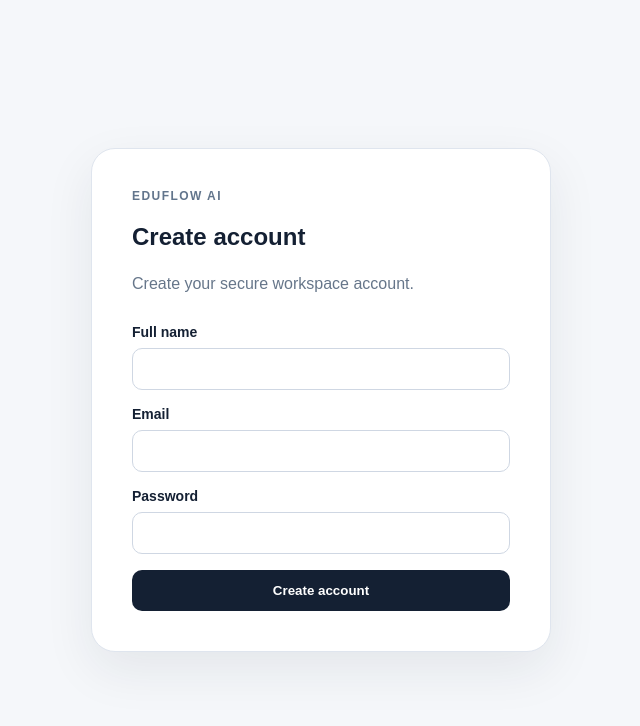
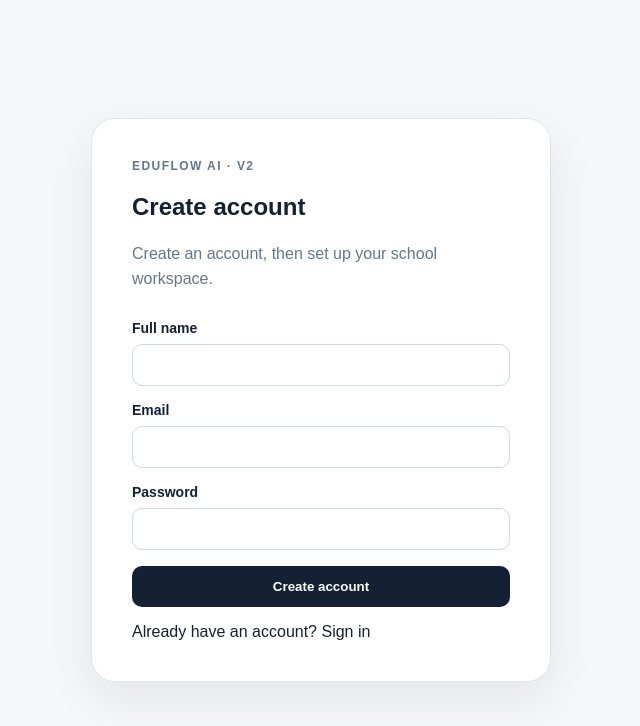
Before and after one commit to MrOmerMohammed/eduflow-ai, a Next.js app: page /auth/sign-up in a window 1280 px wide. Shown: the top 726 px of the page, without its empty margins (319-959 px from the left). Built offline with nearby package versions, Linux system fonts and the light colour scheme; no server answers.

Commit message:
feat: add sign in navigation for v2 testing

```diff
--- a/src/app/auth/sign-up/page.tsx
+++ b/src/app/auth/sign-up/page.tsx
@@ -5,46 +5,14 @@ import { useRouter } from "next/navigation";
 import { createClient } from "@/lib/supabase/client";
 
 export default function SignUpPage() {
-  const router = useRouter();
-  const supabase = createClient();
-  const [email, setEmail] = useState("");
-  const [password, setPassword] = useState("");
-  const [name, setName] = useState("");
-  const [message, setMessage] = useState<string | null>(null);
-  const [error, setError] = useState<string | null>(null);
-
+  const router = useRouter(); const supabase = createClient();
+  const [email, setEmail] = useState(""); const [password, setPassword] = useState(""); const [name, setName] = useState("");
+  const [message, setMessage] = useState<string | null>(null); const [error, setError] = useState<string | null>(null);
   async function onSubmit(event: FormEvent<HTMLFormElement>) {
-    event.preventDefault();
-    setError(null);
-    setMessage(null);
-    const { data, error: signUpError } = await supabase.auth.signUp({
-      email,
-      password,
-      options: { data: { full_name: name } },
-    });
-    if (signUpError) {
-      setError(signUpError.message);
-      return;
-    }
-    if (data.session) router.replace("/");
-    else setMessage("Account created. Check your email to confirm your account before signing in.");
+    event.preventDefault(); setError(null); setMessage(null);
+    const { data, error: signUpError } = await supabase.auth.signUp({ email, password, options: { data: { full_name: name } } });
+    if (signUpError) { setError(signUpError.message); return; }
+    if (data.session) router.replace("/setup"); else setMessage("Account created. Check your email to confirm your account before signing in.");
   }
-
-  return (
-    <main className="auth-shell">
-      <section className="auth-card">
-        <p className="eyebrow">EduFlow AI</p>
-        <h1>Create account</h1>
-        <p className="lead">Create your secure workspace account.</p>
-        <form onSubmit={onSubmit} className="auth-form">
-          <label>Full name<input value={name} onChange={(e) => setName(e.target.value)} required autoComplete="name" /></label>
-          <label>Email<input type="email" value={email} onChange={(e) => setEmail(e.target.value)} required autoComplete="email" /></label>
-          <label>Password<input type="password" value={password} onChange={(e) => setPassword(e.target.value)} minLength={8} required autoComplete="new-password" /></label>
-          {error && <p className="error" role="alert">{error}</p>}
-          {message && <p className="success" role="status">{message}</p>}
-          <button type="submit">Create account</button>
-        </form>
-      </section>
-    </main>
-  );
+  return <main className="auth-shell"><section className="auth-card"><p className="eyebrow">EduFlow AI · V2</p><h1>Create account</h1><p className="lead">Create an account, then set up your school workspace.</p><form onSubmit={onSubmit} className="auth-form"><label>Full name<input value={name} onChange={(e) => setName(e.target.value)} required autoComplete="name" /></label><label>Email<input type="email" value={email} onChange={(e) => setEmail(e.target.value)} required autoComplete="email" /></label><label>Password<input type="password" value={password} onChange={(e) => setPassword(e.target.value)} minLength={8} required autoComplete="new-password" /></label>{error && <p className="error" role="alert">{error}</p>}{message && <p className="success" role="status">{message}</p>}<button type="submit">Create account</button><a className="auth-link" href="/auth/login">Already have an account? Sign in</a></form></section></main>;
 }
```
